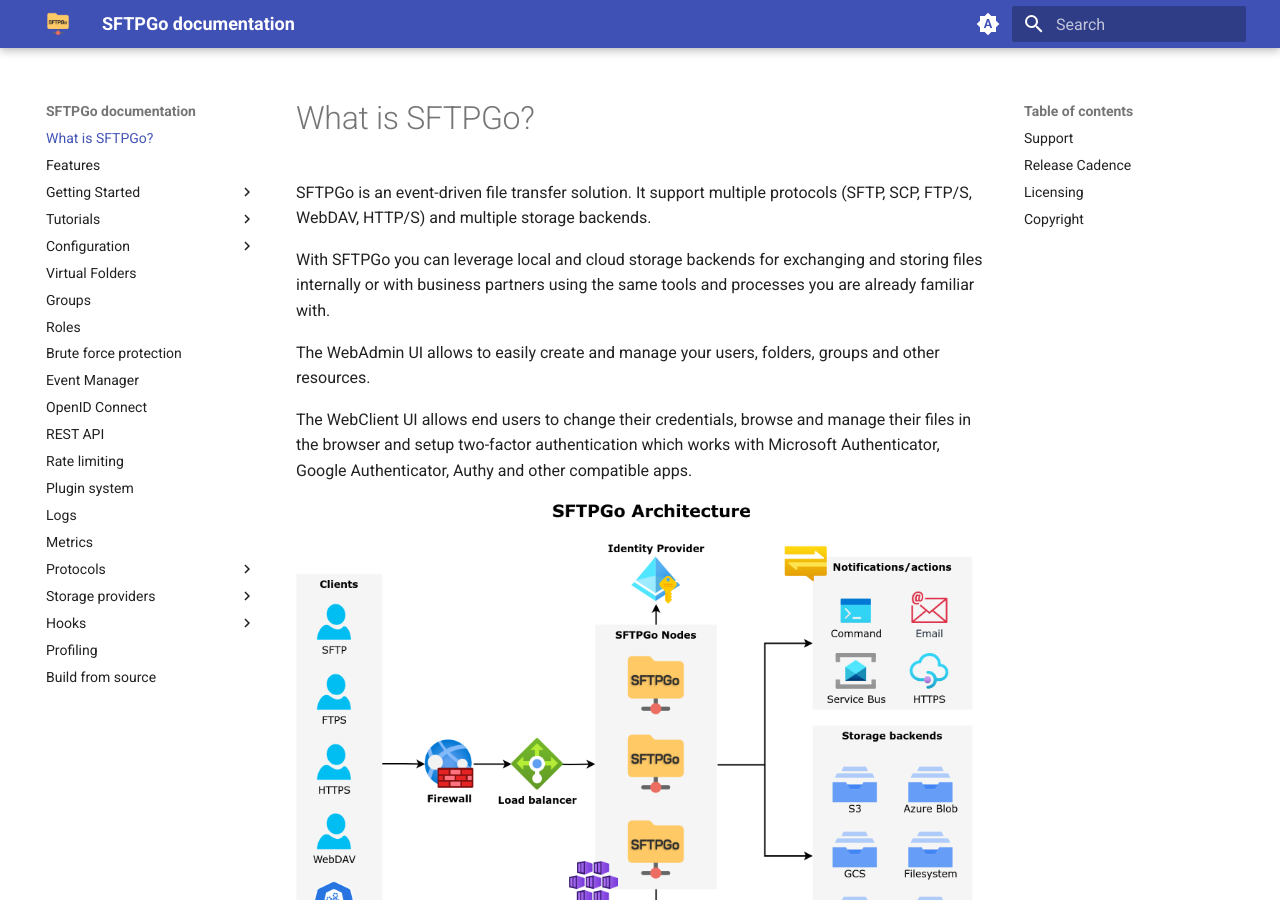
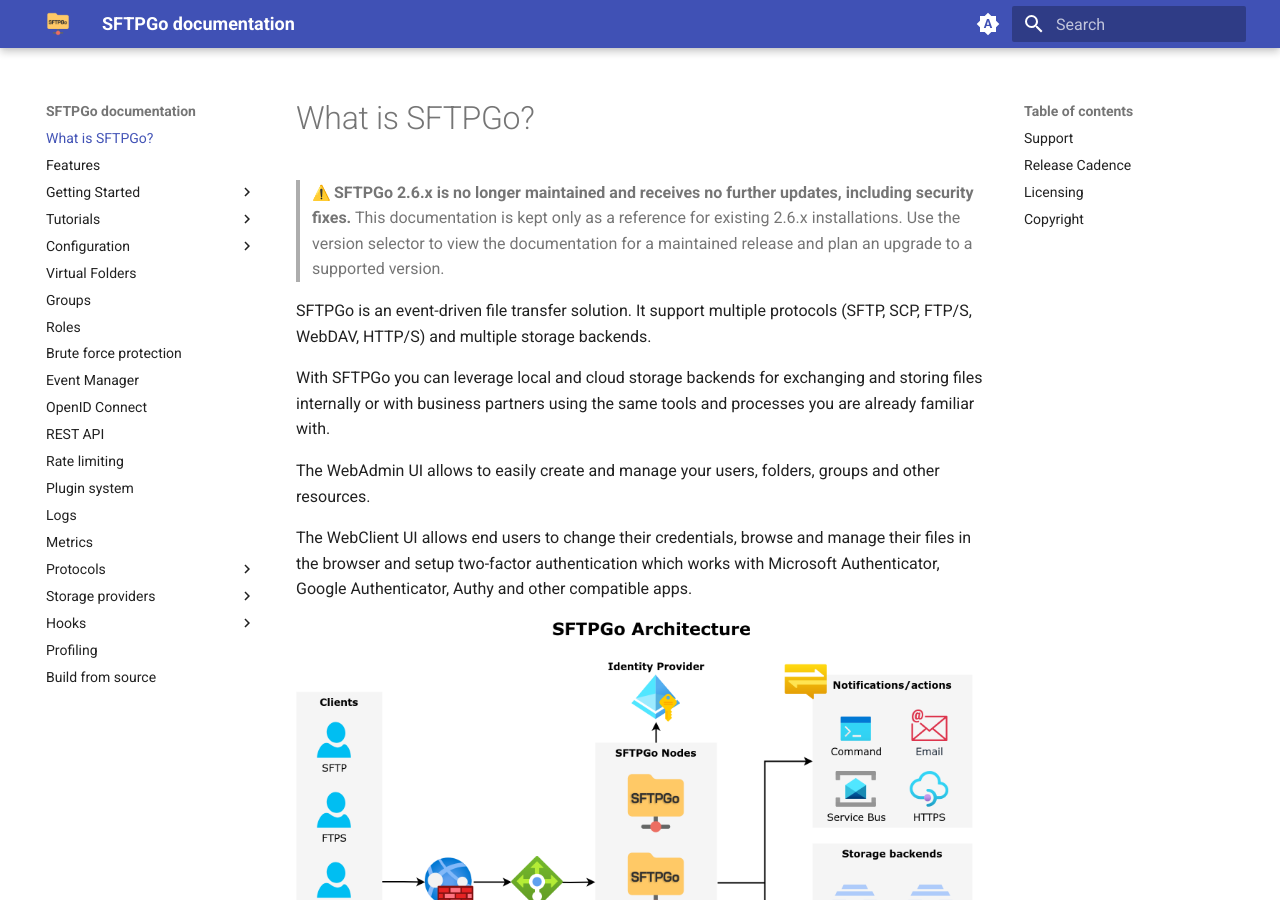
Before and after one commit to sftpgo/docs, an MkDocs documentation site: the page built from docs/index.md, in a window 1280 px wide and 900 px high. Built offline with MkDocs 1.6.1 and Material for MkDocs 9.7.7, drawn with Linux system fonts in a browser that asks for light colours; emoji names are drawn with the system emoji font; the version menu is left out.

Commit message:
clarify that 2.6.x is no longer maintained
Signed-off-by: Nicola Murino <nicola.murino@gmail.com>

```diff
--- a/docs/index.md
+++ b/docs/index.md
@@ -1,4 +1,6 @@
 # What is SFTPGo?
+
+> :warning: **SFTPGo 2.6.x is no longer maintained and receives no further updates, including security fixes.** This documentation is kept only as a reference for existing 2.6.x installations. Use the version selector to view the documentation for a maintained release and plan an upgrade to a supported version.
 
 SFTPGo is an event-driven file transfer solution. It support multiple protocols (SFTP, SCP, FTP/S, WebDAV, HTTP/S) and multiple storage backends.
 
```
